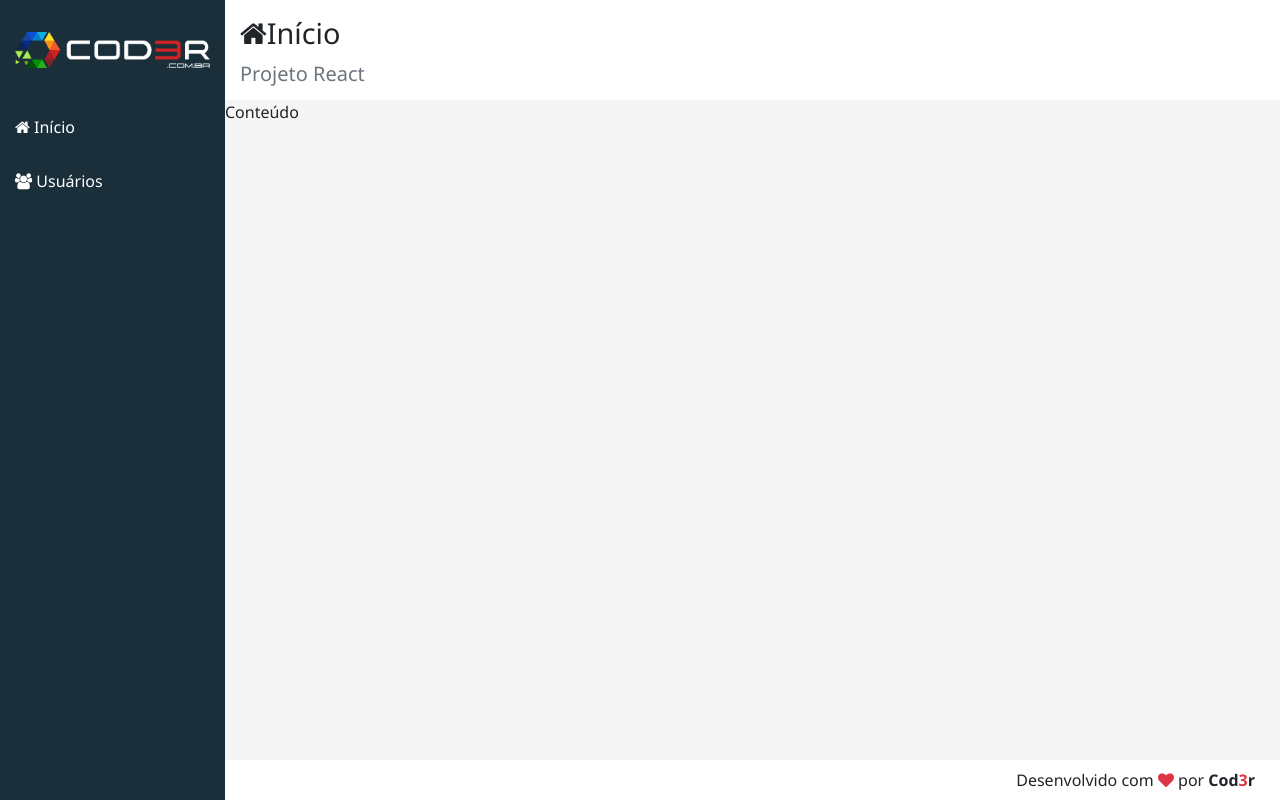
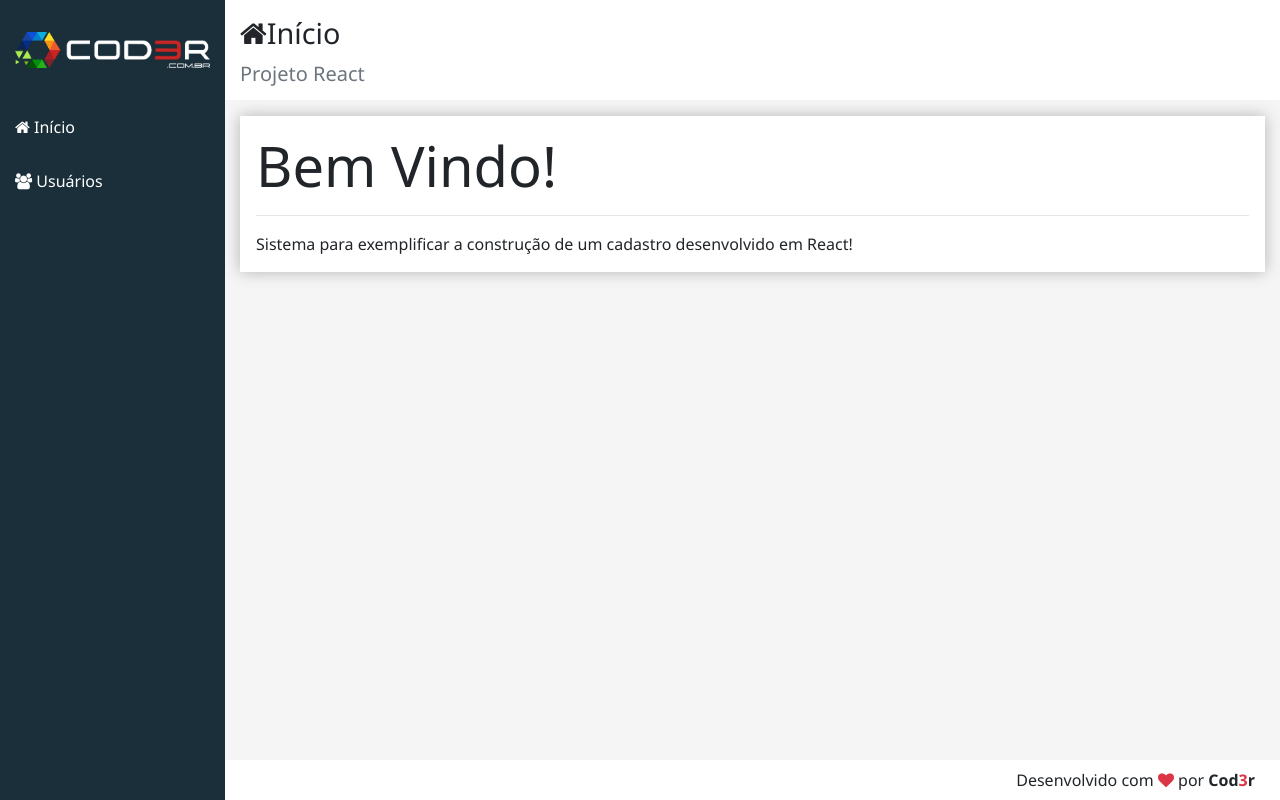
Before and after one commit to vitorlima1602/cadastro-react, a React (Create React App) app in the folder frontend/: page / in a window 1280 px wide. Built offline with nearby package versions, Linux system fonts and the light colour scheme.

Commit message:
Componente Conteúdo

```diff
--- /dev/null
+++ b/frontend/src/components/home/Home.jsx
@@ -0,0 +1,10 @@
+import React from 'react'
+import Main from '../template/Main'
+
+export default props =>
+    <Main icon="home" title="Início" subtitle="Projeto React">
+        <div className="display-4">Bem Vindo!</div>
+        <hr />
+        <p className="mb-0">Sistema para exemplificar a construção
+            de um cadastro desenvolvido em React!</p>
+    </Main>
--- a/frontend/src/components/template/Main.css
+++ b/frontend/src/components/template/Main.css
@@ -0,0 +1,4 @@
+main > div {
+    background-color: #FFF;
+    box-shadow: 0px 0px 15px #0004;
+}
--- a/frontend/src/components/template/Main.jsx
+++ b/frontend/src/components/template/Main.jsx
@@ -5,7 +5,9 @@
 export default props =>
     <React.Fragment>
         <Header {...props}/>
-        <main className="content">
-            Conteúdo
+        <main className="content container-fluid">
+            <div className="p-3 mt-3">
+                {props.children}
+            </div>
         </main>
     </React.Fragment>
--- a/frontend/src/main/App.jsx
+++ b/frontend/src/main/App.jsx
@@ -5,13 +5,13 @@
 
 import Logo from '../components/template/Logo'
 import Nav from '../components/template/Nav'
-import Main from '../components/template/Main'
+import Home from '../components/home/Home'
 import Footer from '../components/template/Footer'
 
 export default props =>
     <div className="app">
         <Logo/>
         <Nav/>
-        <Main icon="home" title="Início" subtitle="Projeto React"/>
+        <Home/>
         <Footer/>
     </div>
```
